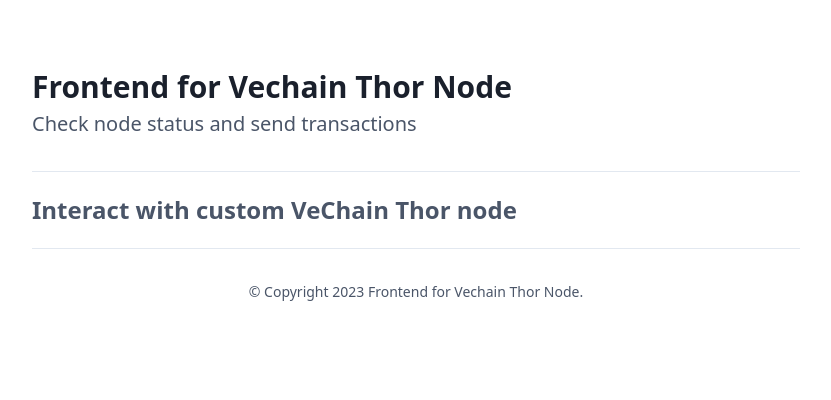
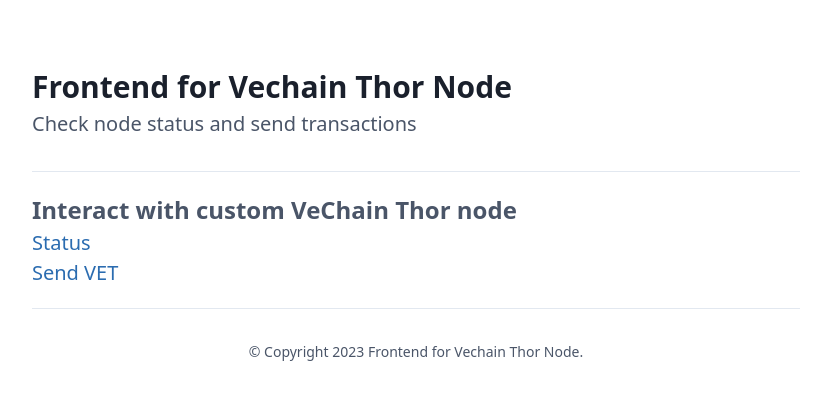
Before and after one commit to TAnas0/vechain-thor-stack, a Next.js app in the folder frontend/: page / in a window 1280 px wide. Shown: the top 400 px of the page, without its empty margins (224-1055 px from the left). Built offline with nearby package versions, Linux system fonts and the light colour scheme.

Commit message:
feat(frontend): link to status and send pages in home

```diff
--- a/frontend/src/pages/index.tsx
+++ b/frontend/src/pages/index.tsx
@@ -1,3 +1,5 @@
+import Link from 'next/link';
+
 import { Meta } from '@/layouts/Meta';
 import { Main } from '@/templates/Main';
 
@@ -14,6 +16,10 @@
       <h1 className="text-2xl font-bold">
         Interact with custom VeChain Thor node
       </h1>
+
+      <Link href="/status">Status</Link>
+      <br />
+      <Link href="/send">Send VET</Link>
     </Main>
   );
 };
```
